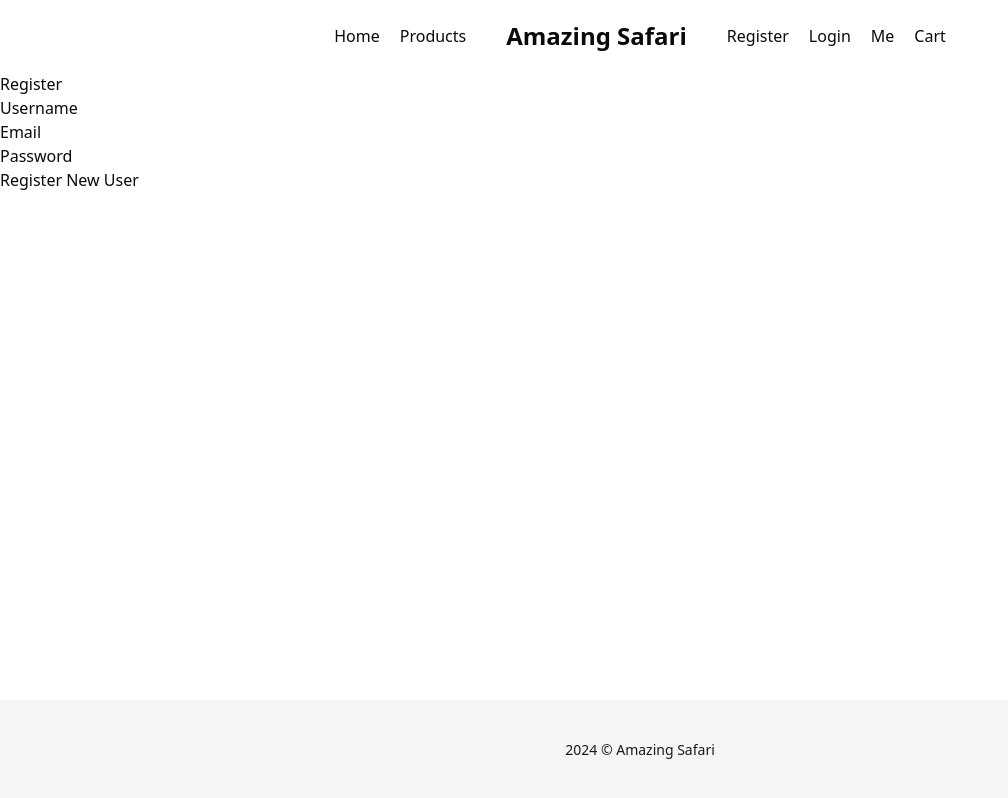
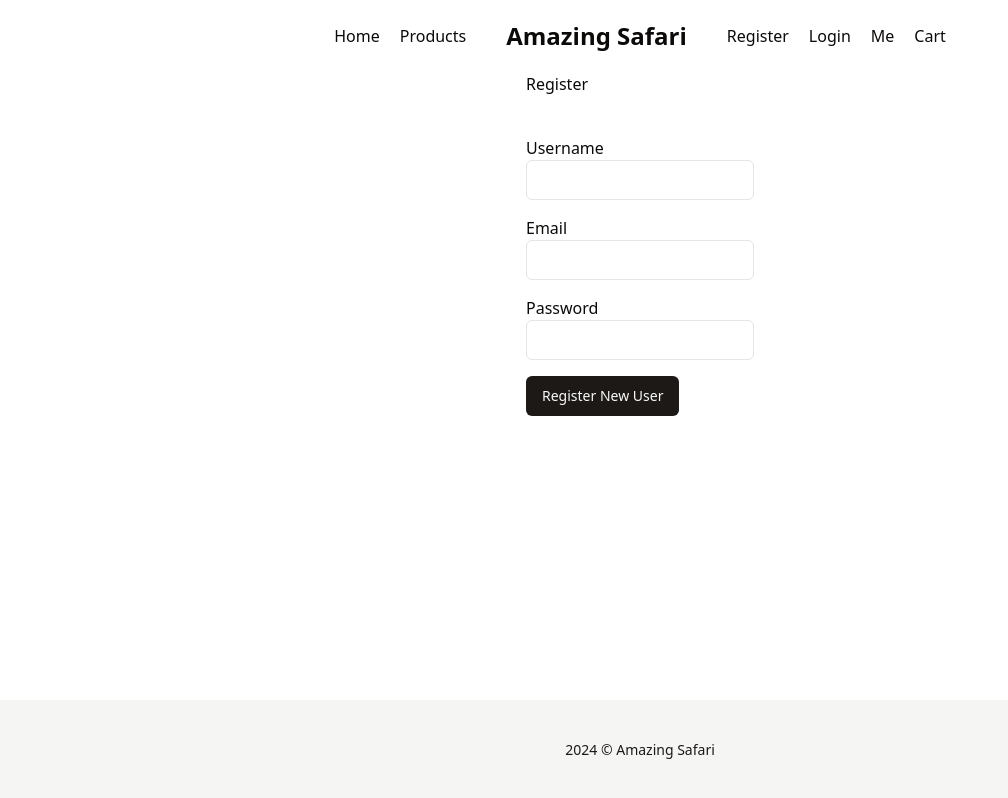
Before and after one commit to mhaidarhanif/amazingsafari-frontend, a React (Vite) app: page /register in a window 1280 px wide. Shown: the whole page, without its empty margins (0-1008 px from the left). Built offline with nearby package versions, Linux system fonts and the light colour scheme.

Commit message:
feat: register, login, add to cart

```diff
--- /dev/null
+++ b/src/components/ui/input.tsx
@@ -0,0 +1,25 @@
+import * as React from "react";
+
+import { cn } from "@/libs/cn";
+
+export interface InputProps
+  extends React.InputHTMLAttributes<HTMLInputElement> {}
+
+const Input = React.forwardRef<HTMLInputElement, InputProps>(
+  ({ className, type, ...props }, ref) => {
+    return (
+      <input
+        type={type}
+        className={cn(
+          "flex h-10 w-full rounded-md border border-input bg-background px-3 py-2 text-sm ring-offset-background file:border-0 file:bg-transparent file:text-sm file:font-medium placeholder:text-muted-foreground focus-visible:outline-none focus-visible:ring-2 focus-visible:ring-ring focus-visible:ring-offset-2 disabled:cursor-not-allowed disabled:opacity-50",
+          className
+        )}
+        ref={ref}
+        {...props}
+      />
+    );
+  }
+);
+Input.displayName = "Input";
+
+export { Input };
--- a/src/main.tsx
+++ b/src/main.tsx
@@ -14,6 +14,7 @@ import { ProductsRoute, loader as productsLoader } from "./routes/products";
 import {
   ProductSlugRoute,
   loader as productSlugLoader,
+  action as productSlugAction,
 } from "./routes/product";
 
 const router = createBrowserRouter([
@@ -35,6 +36,7 @@ const router = createBrowserRouter([
         path: "/products/:slug",
         element: <ProductSlugRoute />,
         loader: productSlugLoader,
+        action: productSlugAction,
       },
       {
         path: "/register",
--- a/src/modules/auth.ts
+++ b/src/modules/auth.ts
@@ -1,3 +1,3 @@
 import { Cookies } from "react-cookie";
 
-export const cookies = new Cookies(null, { path: "/" });
+export const authCookie = new Cookies(null, { path: "/" });
--- a/src/routes/cart.tsx
+++ b/src/routes/cart.tsx
@@ -1,7 +1,7 @@
 import { useLoaderData } from "react-router-dom";
 
 import { Order } from "../types";
-import { cookies } from "../modules/auth";
+import { authCookie } from "../modules/auth";
 
 type CartResponse = {
   message: string;
@@ -9,7 +9,7 @@ type CartResponse = {
 };
 
 export async function loader() {
-  const token = cookies.get("token");
+  const token = authCookie.get("token");
 
   const response = await fetch(`${import.meta.env.VITE_BACKEND_API_URL}/cart`, {
     headers: { Authorization: `Bearer ${token}` },
--- a/src/routes/login.tsx
+++ b/src/routes/login.tsx
@@ -1,5 +1,7 @@
 import { ActionFunctionArgs, Form, redirect } from "react-router-dom";
-import { cookies } from "../modules/auth";
+import { authCookie } from "../modules/auth";
+import { Input } from "@/components/ui/input";
+import { Button } from "@/components/ui/button";
 
 type LoginResponse = {
   message: string;
@@ -10,8 +12,8 @@ export const action = async ({ request }: ActionFunctionArgs) => {
   const formData = await request.formData();
 
   const userData = {
-    username: formData.get("username"),
-    password: formData.get("password"),
+    username: formData.get("username")?.toString(),
+    password: formData.get("password")?.toString(),
   };
 
   const response = await fetch(
@@ -19,9 +21,7 @@ export const action = async ({ request }: ActionFunctionArgs) => {
     {
       method: "POST",
       body: JSON.stringify(userData),
-      headers: {
-        "Content-Type": "application/json",
-      },
+      headers: { "Content-Type": "application/json" },
     }
   );
   const loginResponse: LoginResponse = await response.json();
@@ -32,27 +32,31 @@ export const action = async ({ request }: ActionFunctionArgs) => {
 
   const token = loginResponse.token;
 
-  cookies.set("token", token);
+  authCookie.set("token", token);
 
-  return redirect("/me");
+  return redirect("/");
 };
 
 export function LoginRoute() {
   return (
-    <main>
+    <main className="flex justify-center">
+      <div className="space-y-10">
         <h1>Login</h1>
 
-      <Form method="post">
+        <Form method="post" className="space-y-4">
           <div>
             <label htmlFor="username">Username</label>
-          <input id="username" type="text" name="username" required />
+            <Input id="username" type="text" name="username" required />
           </div>
+
           <div>
             <label htmlFor="password">Password</label>
-          <input id="password" type="password" name="password" required />
+            <Input id="password" type="password" name="password" required />
           </div>
-        <button type="submit">Login</button>
+
+          <Button type="submit">Login User</Button>
         </Form>
+      </div>
     </main>
   );
 }
--- a/src/routes/me.tsx
+++ b/src/routes/me.tsx
@@ -1,7 +1,7 @@
 import { useLoaderData } from "react-router-dom";
 
 import { User } from "../types";
-import { cookies } from "../modules/auth";
+import { authCookie } from "../modules/auth";
 
 type MyUserResponse = {
   message: string;
@@ -9,13 +9,11 @@ type MyUserResponse = {
 };
 
 export async function loader() {
-  const token = cookies.get("token");
+  const token = authCookie.get("token");
 
   const response = await fetch(
     `${import.meta.env.VITE_BACKEND_API_URL}/auth/me`,
-    {
-      headers: { Authorization: `Bearer ${token}` },
-    }
+    { headers: { Authorization: `Bearer ${token}` } }
   );
   const myUserResponse: MyUserResponse = await response.json();
 
--- a/src/routes/product.tsx
+++ b/src/routes/product.tsx
@@ -1,6 +1,13 @@
-import { LoaderFunctionArgs, useLoaderData } from "react-router-dom";
+import {
+  ActionFunctionArgs,
+  Form,
+  LoaderFunctionArgs,
+  useLoaderData,
+} from "react-router-dom";
 
 import { Product } from "@/types";
+import { Button } from "@/components/ui/button";
+import { authCookie } from "@/modules/auth";
 
 export async function loader({ params }: LoaderFunctionArgs) {
   const { slug } = params;
@@ -9,18 +16,65 @@ export async function loader({ params }: LoaderFunctionArgs) {
     const response = await fetch(
       `${import.meta.env.VITE_BACKEND_API_URL}/products/${slug}`
     );
-    const product: Product[] = await response.json();
+    const product: Product = await response.json();
     return { product };
   } catch (error) {
-    return { product: {} };
+    return { product: null };
   }
 }
 
 export function ProductSlugRoute() {
   const { product } = useLoaderData() as Awaited<ReturnType<typeof loader>>;
+
+  if (!product) {
+    return (
+      <div>
+        <p>Product not found.</p>
+      </div>
+    );
+  }
+
   return (
     <div>
       <pre>{JSON.stringify(product, null, 2)}</pre>
+
+      <Form method="post">
+        <input type="hidden" name="productId" defaultValue={product.id} />
+        <input type="number" name="quantity" defaultValue={1} />
+
+        <Button type="submit">Add to Cart</Button>
+      </Form>
     </div>
   );
 }
+
+export async function action({ request }: ActionFunctionArgs) {
+  const token = authCookie.get("token");
+  const formData = await request.formData();
+
+  const addToCartData = {
+    productId: formData.get("productId")?.toString(),
+    quantity: Number(formData.get("quantity")),
+  };
+
+  const response = await fetch(
+    `${import.meta.env.VITE_BACKEND_API_URL}/cart/items`,
+    {
+      method: "POST",
+      body: JSON.stringify(addToCartData),
+      headers: {
+        Authorization: `Bearer ${token}`,
+        "Content-Type": "application/json",
+      },
+    }
+  );
+
+  // eslint-disable-next-line @typescript-eslint/no-explicit-any
+  const addToCartResponse: any = await response.json();
+
+  if (!addToCartResponse) {
+    return null;
+  }
+
+  return null;
+}
--- a/src/routes/register.tsx
+++ b/src/routes/register.tsx
@@ -1,5 +1,7 @@
 import { ActionFunctionArgs, Form, redirect } from "react-router-dom";
 import { User } from "../types";
+import { Input } from "@/components/ui/input";
+import { Button } from "@/components/ui/button";
 
 type RegisterResponse = {
   message: string;
@@ -10,9 +12,9 @@ export const action = async ({ request }: ActionFunctionArgs) => {
   const formData = await request.formData();
 
   const userData = {
-    username: formData.get("username"),
-    email: formData.get("email"),
-    password: formData.get("password"),
+    username: formData.get("username")?.toString(),
+    email: formData.get("email")?.toString(),
+    password: formData.get("password")?.toString(),
   };
 
   const response = await fetch(
@@ -20,9 +22,7 @@ export const action = async ({ request }: ActionFunctionArgs) => {
     {
       method: "POST",
       body: JSON.stringify(userData),
-      headers: {
-        "Content-Type": "application/json",
-      },
+      headers: { "Content-Type": "application/json" },
     }
   );
   const registerResponse: RegisterResponse = await response.json();
@@ -36,24 +36,29 @@ export const action = async ({ request }: ActionFunctionArgs) => {
 
 export function RegisterRoute() {
   return (
-    <main>
+    <main className="flex justify-center">
+      <div className="space-y-10">
         <h1>Register</h1>
 
-      <Form method="post">
+        <Form method="post" className="space-y-4">
           <div>
             <label htmlFor="username">Username</label>
-          <input id="username" type="text" name="username" required />
+            <Input id="username" type="text" name="username" required />
           </div>
+
           <div>
             <label htmlFor="email">Email</label>
-          <input id="email" type="email" name="email" required />
+            <Input id="email" type="email" name="email" required />
           </div>
+
           <div>
             <label htmlFor="password">Password</label>
-          <input id="password" type="password" name="password" required />
+            <Input id="password" type="password" name="password" required />
           </div>
-        <button type="submit">Register New User</button>
+
+          <Button type="submit">Register New User</Button>
         </Form>
+      </div>
     </main>
   );
 }
--- a/src/routes/root.tsx
+++ b/src/routes/root.tsx
@@ -1,5 +1,25 @@
 import { Link, Outlet } from "react-router-dom";
 import { CookiesProvider } from "react-cookie";
+
+import { User } from "@/types";
+import { authCookie } from "@/modules/auth";
+
+type MyUserResponse = {
+  message: string;
+  user: User;
+};
+
+export async function loader() {
+  const token = authCookie.get("token");
+
+  const response = await fetch(
+    `${import.meta.env.VITE_BACKEND_API_URL}/auth/me`,
+    { headers: { Authorization: `Bearer ${token}` } }
+  );
+  const myUserResponse: MyUserResponse = await response.json();
+
+  return { myUserResponse };
+}
 
 export function RootRoute() {
   return (
```
Lines whose indentation alone changed are shown as unchanged.
